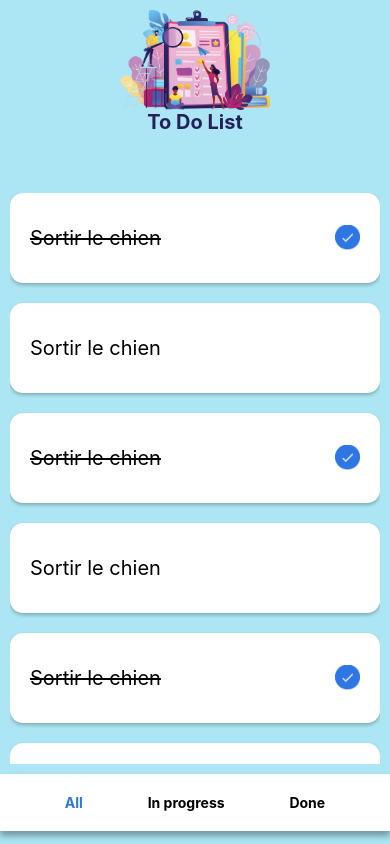
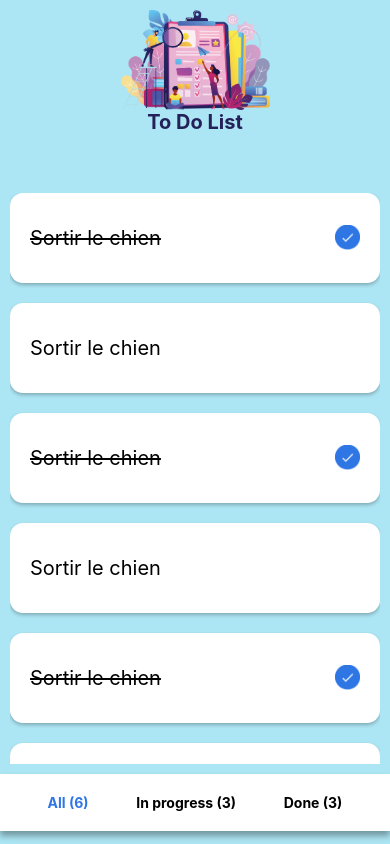
Before and after one commit to HugoMouchon/ToDoList-react-native, a React Native app: screen / in a window 390 px wide. Built offline with nearby package versions, Linux system fonts and the light colour scheme.

Commit message:
Développement de la fonction getFilteredList qui permet d'afficher la liste des taches selon son filtre (All, inProgress ou Done) et utilisation du reducer qui permet d'afficher le nombre exact des taches à côté de son bouton respectif

```diff
--- a/App.js
+++ b/App.js
@@ -11,7 +11,7 @@ import { TabBottomMenu } from "./components/TabBottomMenu/TabBottomMenu";
 
 export default function App() {
 
-  const [selectedTabName, setSelectedTabName] = useState("All");
+  const [selectedTabName, setSelectedTabName] = useState("all");
 
   const [todoList, setTodoList] = useState([
     { id: 1, title: "Sortir le chien", isCompleted: true },
@@ -22,13 +22,24 @@ export default function App() {
     { id: 6, title: "Sortir le chien", isCompleted: false },
   ]);
 
+  function getFilteredList() {
+    switch (selectedTabName) {
+      case "all":
+        return todoList
+      case "inProgress":
+        return todoList.filter((todo) => !todo.isCompleted)
+      case "done":
+        return todoList.filter((todo) => todo.isCompleted)
+    }
+  }
+
   function updateTodo(todo) {
     const updateTodo = {
       ...todo,
       isCompleted: !todo.isCompleted
     }
 
-    const indexToUpdate = todoList.findIndex((todo)=> todo.id === updateTodo.id)
+    const indexToUpdate = todoList.findIndex((todo) => todo.id === updateTodo.id)
 
     const updatedTodoList = [...todoList]
     updatedTodoList[indexToUpdate] = updateTodo
@@ -38,7 +49,7 @@ export default function App() {
   }
 
   function renderTodoList() {
-    return todoList.map((todo) => (
+    return getFilteredList().map((todo) => (
       <View
         style={s.cardItem} key={todo.id}>
         <CardToDo onPress={updateTodo} todo={todo} />
@@ -64,8 +75,9 @@ export default function App() {
       </SafeAreaProvider>
       <View style={s.footer} >
         <TabBottomMenu
-        onPress={setSelectedTabName}
-        selectedTabName={selectedTabName}/>
+          todoList={todoList}
+          onPress={setSelectedTabName}
+          selectedTabName={selectedTabName} />
       </View>
     </>
   );
--- a/components/TabBottomMenu/TabBottomMenu.jsx
+++ b/components/TabBottomMenu/TabBottomMenu.jsx
@@ -2,7 +2,14 @@ import { View, Text } from "react-native";
 import { s } from "./TabBottomMenu.style";
 import { TouchableOpacity } from "react-native";
 
-export function TabBottomMenu({ selectedTabName, onPress }) {
+export function TabBottomMenu({ selectedTabName, onPress, todoList }) {
+
+    const countByStatus = todoList.reduce((accumulator, todo) => {
+        todo.isCompleted ? accumulator.done++ : accumulator.inProgress++;
+        return accumulator;
+    }, { all: todoList.length, inProgress: 0, done: 0, })
+
+    console.log(countByStatus);
 
     function getTextStyle(tabName) {
         return {
@@ -13,14 +20,14 @@ export function TabBottomMenu({ selectedTabName, onPress }) {
 
     return (
         <View style={s.container}>
-            <TouchableOpacity onPress={()=> onPress("All")}>
-                <Text style={getTextStyle("All")}>All</Text>
+            <TouchableOpacity onPress={() => onPress("all")}>
+                <Text style={getTextStyle("all")}>All ({countByStatus.all})</Text>
             </TouchableOpacity>
-            <TouchableOpacity onPress={()=> onPress("In progress")}>
-                <Text style={getTextStyle("In progress")}>In progress</Text>
+            <TouchableOpacity onPress={() => onPress("inProgress")}>
+                <Text style={getTextStyle("inProgress")}>In progress ({countByStatus.inProgress})</Text>
             </TouchableOpacity>
-            <TouchableOpacity onPress={()=> onPress("Done")}>
-                <Text style={getTextStyle("Done")}>Done</Text>
+            <TouchableOpacity onPress={() => onPress("done")}>
+                <Text style={getTextStyle("done")}>Done ({countByStatus.done})</Text>
             </TouchableOpacity>
         </View>
     );
```
